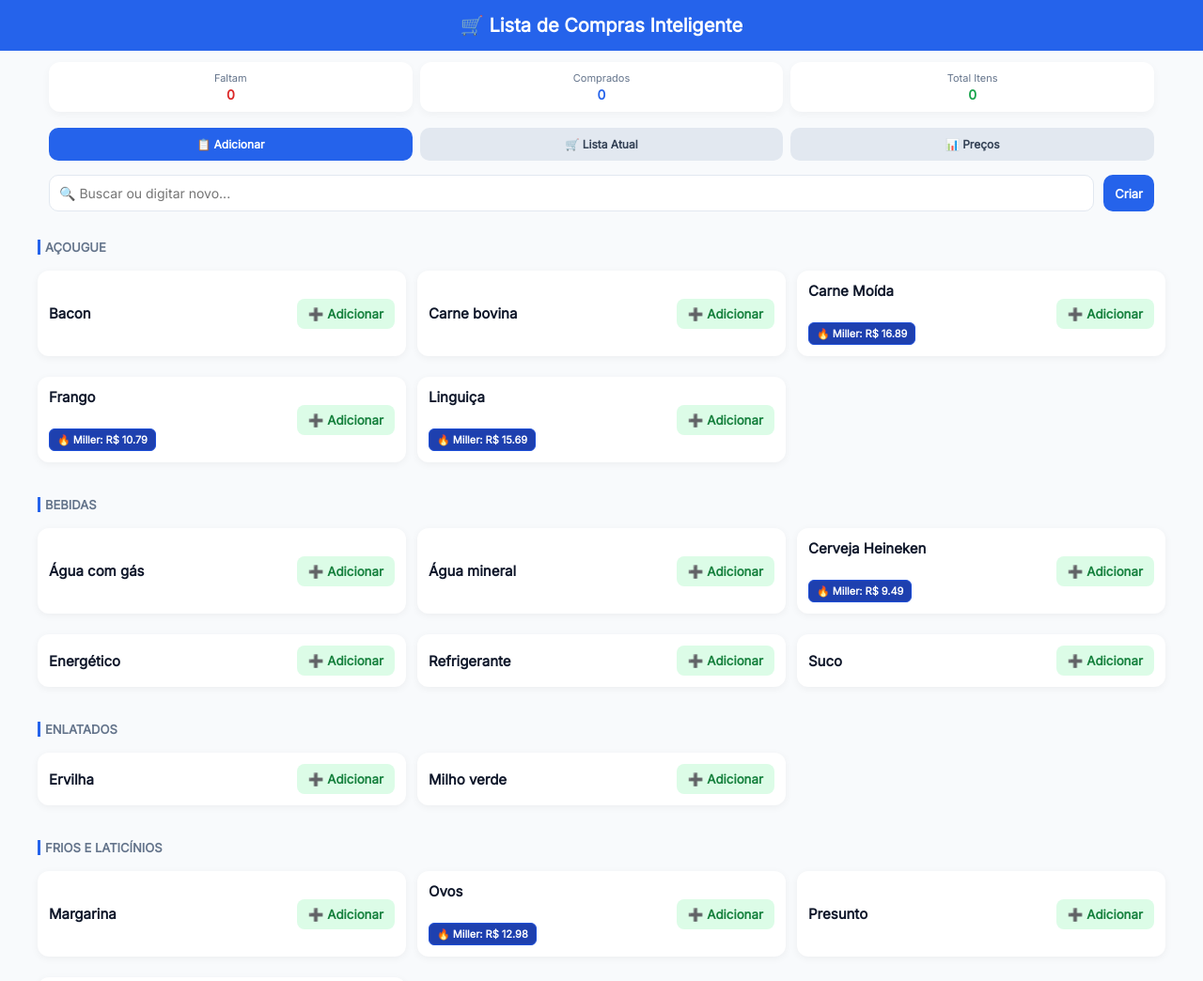
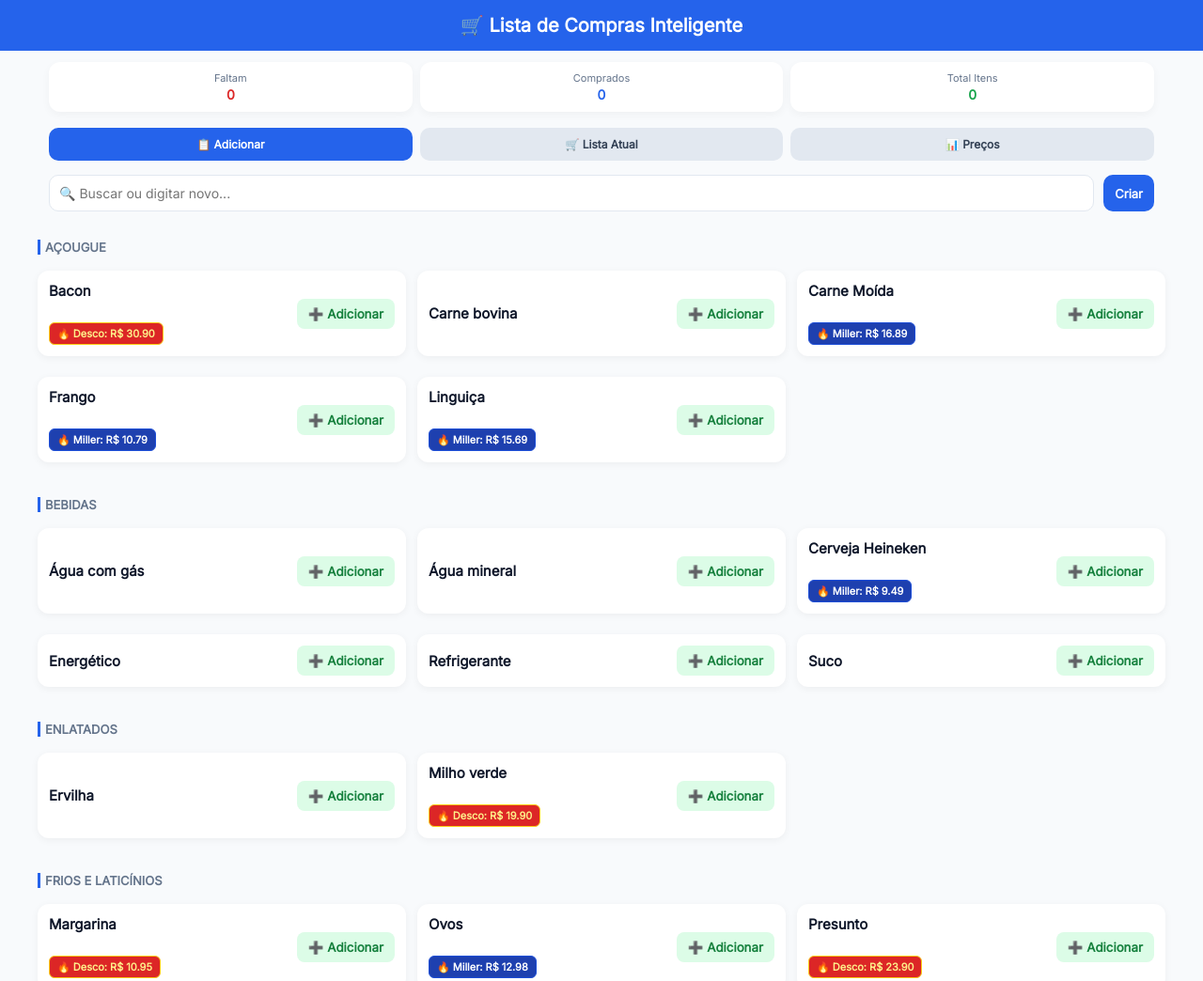
Before and after one commit to gferreira1/Economiza-, a website: page index.html in a window 1280 px wide. Shown: the top 1044 px of the page at 94% size. Drawn offline with nearby package versions, Linux system fonts and the light colour scheme.

Commit message:
teste
teste

```diff
--- a/index.html
+++ b/index.html
@@ -478,20 +478,62 @@ const promocoesMillerVigentes = {
     "linguiça": { preco: 15.69, detalhe: "Excelsior Churrasco 800g" }
 };
 
-// 3. Banco de Dados: Promoções Desco (Vigentes a partir de 16/06/2026)
+// 3. Banco de Dados: Promoções Desco (Vigentes de 16/06 a 22/06/2026)
+// Banco de Dados Consolidado: Ofertas Desco (Vigentes 16/06 a 22/06/2026)
 const promocoesDescoVigentes = {
-    "arroz": { preco: 12.90, detalhe: "Arroz T1 Líder 5Kg" },
+    // Mercearia e Básicos
+    "arroz": { preco: 12.90, detalhe: "Arroz T1 Líder/Italianinho 5Kg" },
     "farinha de trigo": { preco: 14.95, detalhe: "Farinha Roseflor 5Kg" },
-    "cerveja heineken": { preco: 5.99, detalhe: "Heineken Long Neck 330ml" },
-    "água sanitária": { preco: 13.90, detalhe: "Água Sanitária Qboa 5L" },
+    "feijão": { preco: 4.49, detalhe: "Feijão Preto Itaúba 1Kg" },
+    "açúcar": { preco: 14.95, detalhe: "Docesucar 5Kg" },
+    "milho verde": { preco: 19.90, detalhe: "Predilecta 1,7kg" },
+    "extrato de tomate": { preco: 3.39, detalhe: "Cajamar 350g" },
+    "molho de tomate": { preco: 14.98, detalhe: "Bonare 1,7kg" },
+
+    // Açougue e Frios
+    "linguiça calabresa": { preco: 19.90, detalhe: "JCW 950g" },
+    "filezinho de frango": { preco: 17.90, detalhe: "Frangosul 1kg" },
+    "paleta suína": { preco: 12.90, detalhe: "Com pele Kg" },
+    "queijo mussarela": { preco: 13.90, detalhe: "Rodeio 300g" },
+    "requeijão": { preco: 12.90, detalhe: "Piá 400g" },
+    "queijo ralado": { preco: 35.99, detalhe: "Líder do Sul 500g" },
+    "bacon": { preco: 30.90, detalhe: "Dalia Meia Manta Kg" },
+    "presunto": { preco: 23.90, detalhe: "Lebon 700g" },
+    "mortadela": { preco: 4.99, detalhe: "Perdigão 400g" },
+    "margarina": { preco: 10.95, detalhe: "Claybom 1kg" },
+
+    // Bebidas e Matinais
+    "cerveja heineken": { preco: 5.99, detalhe: "Long Neck 330ml" },
+    "cerveja bellavista": { preco: 2.99, detalhe: "Lata 350ml" },
+    "vinho tinto": { preco: 11.90, detalhe: "Beltrame 1,45L" },
+    "bebida mista": { preco: 9.90, detalhe: "Frukito 5L" },
+    "leite condensado": { preco: 4.79, detalhe: "Italac 395g" },
+    "doce de leite": { preco: 6.99, detalhe: "Italac 350g" },
+    "creme de leite": { preco: 1.99, detalhe: "Tirol 200g" },
+    "iogurte pedaços": { preco: 7.69, detalhe: "Carolina 450g" },
+    "iogurte grego": { preco: 10.90, detalhe: "Batavo 450g" },
+    "iogurte danone": { preco: 14.90, detalhe: "Danone 1250g" },
+
+    // Limpeza e Higiene
+    "água sanitária": { preco: 13.90, detalhe: "Qboa 5L" },
     "sabão em pó": { preco: 24.90, detalhe: "Omo 2,4Kg" },
-    "linguiça calabresa": { preco: 19.90, detalhe: "Linguiça Calabresa JCW 950g" },
-    "feijão": { preco: 4.49, detalhe: "Feijão Preto Itaúba 1Kg" },
-    "amaciante girando sol": { preco: 19.47, detalhe: "Girando Sol Conc. 1.5L" },
-    "lava roupas girando sol": { preco: 27.12, detalhe: "Lava Roupas Líq. 3L" },
-    "biscoito trakinas": { preco: 2.69, detalhe: "Trakinas 126g" },
-    "biscoito oreo": { preco: 3.49, detalhe: "Oreo Original 90g" },
-    "biscoito club social": { preco: 4.79, detalhe: "Club Social 141g" }
+    "amaciante girando sol": { preco: 16.90, detalhe: "5L" },
+    "lava roupas líquido": { preco: 27.12, detalhe: "Girando Sol 3L" },
+    "lava-louças líquido": { preco: 1.69, detalhe: "Confitá 500ml" },
+    "esponja": { preco: 3.99, detalhe: "Limppano C/4" },
+    "desinfetante": { preco: 14.90, detalhe: "Aquafast 5L" },
+    "papel higiênico": { preco: 21.90, detalhe: "Doble 30m C/16" },
+    "sabonete": { preco: 2.49, detalhe: "Palmolive 85g" },
+    "creme dental": { preco: 2.99, detalhe: "Sorriso 70g" },
+    "absorvente": { preco: 6.99, detalhe: "Sempre Livre C/16" },
+    "desodorante": { preco: 7.90, detalhe: "Above 150ml" },
+    "toalha umedecida": { preco: 7.90, detalhe: "Natural Baby" },
+
+    // Outros
+    "biscoito trakinas": { preco: 2.49, detalhe: "126g" },
+    "biscoito oreo": { preco: 3.49, detalhe: "90g" },
+    "biscoito club social": { preco: 4.79, detalhe: "141g" },
+    "fralda": { preco: 29.90, detalhe: "Babysec" }
 };
 function obterCategoria(produto) {
     return mapaCategorias[produto] || "Outros";
```
